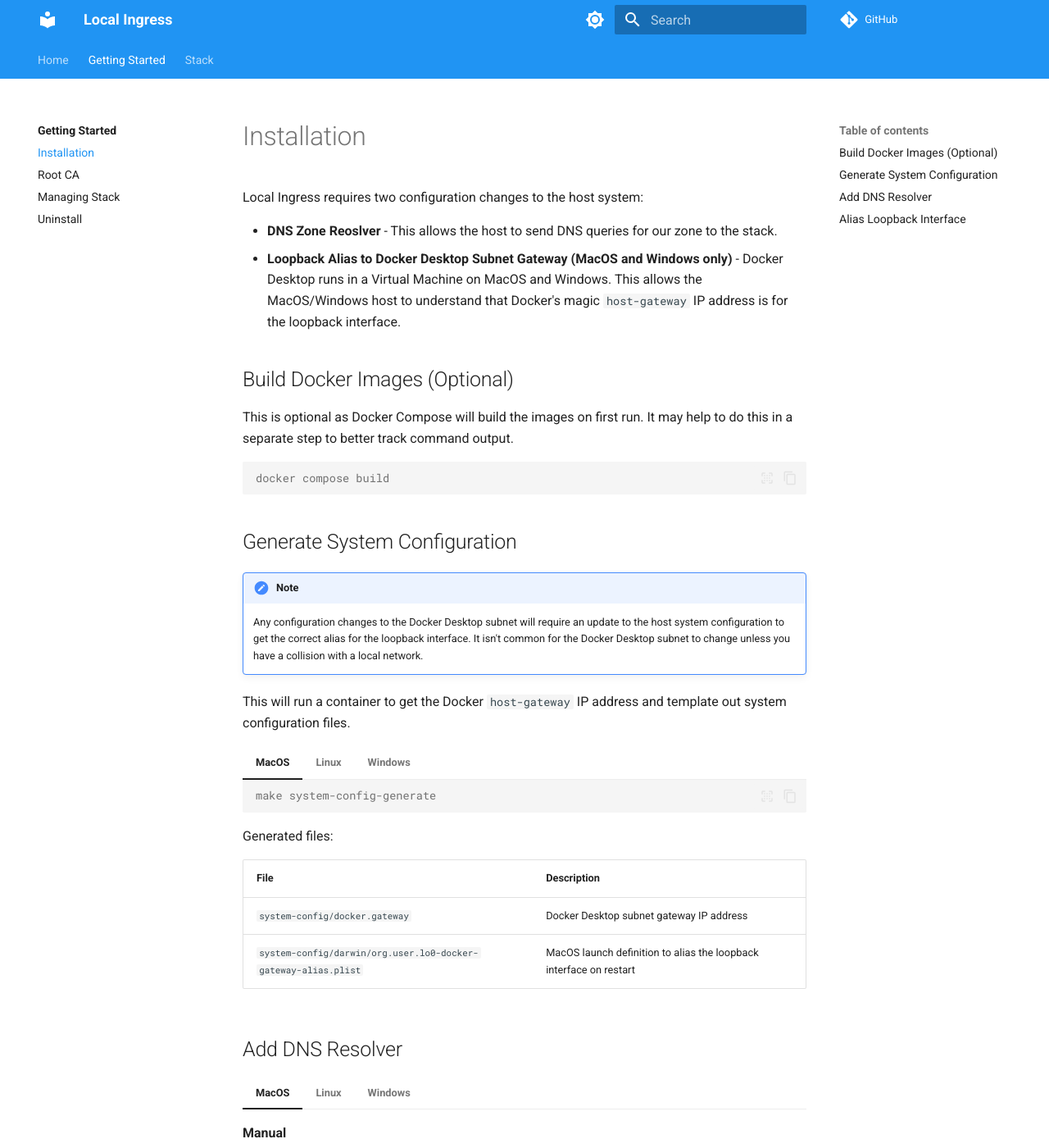
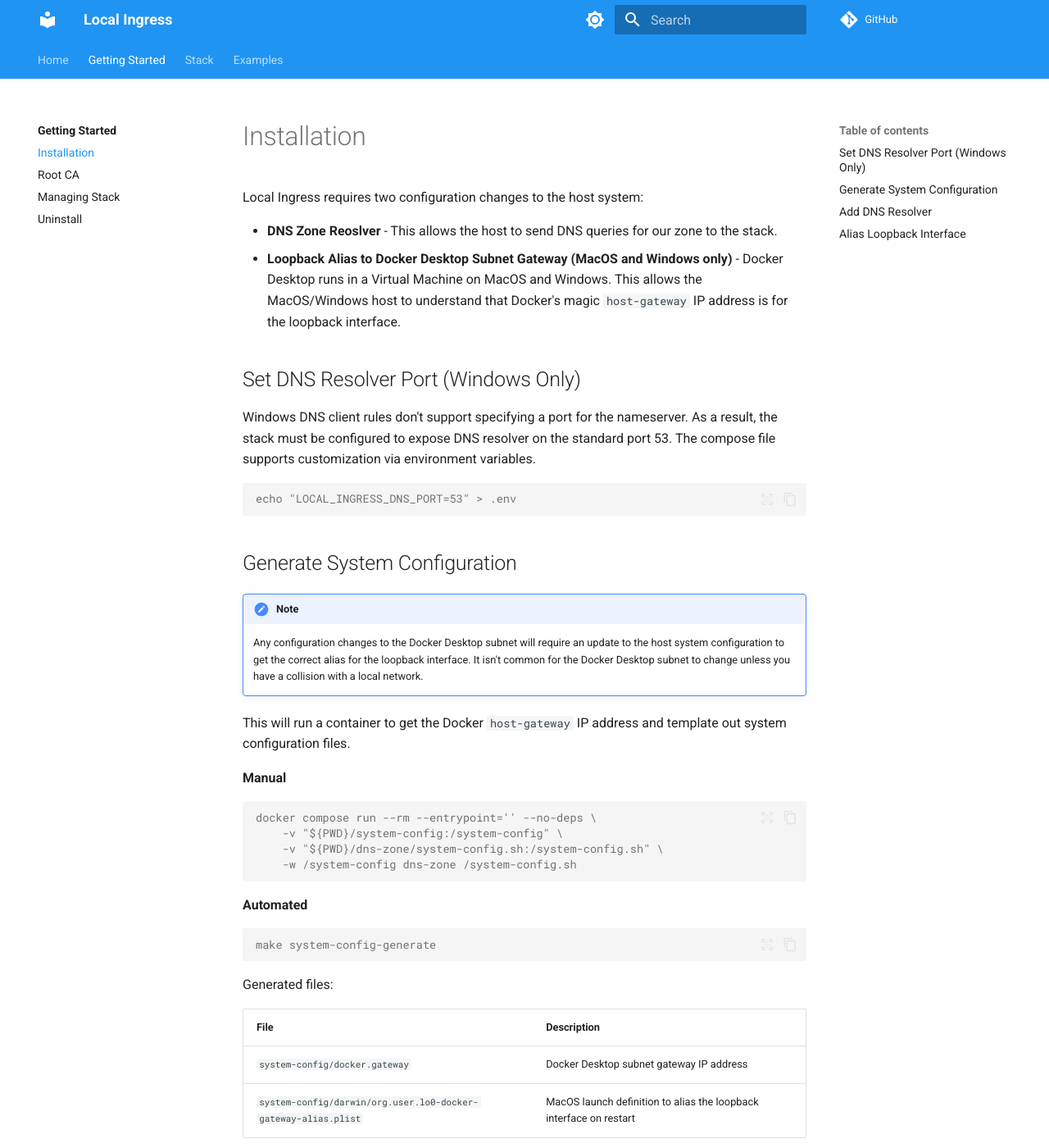
Before and after one commit to skippyware/local-ingress, an MkDocs documentation site: the page built from docs/docs/getting-started/install.md, in a window 1280 px wide and 1400 px high. Shown: the whole window at 82% size. Built offline with MkDocs 1.6.1 and Material for MkDocs 9.7.7, drawn with Linux system fonts in a browser that asks for light colours; comment, search, counter and statistics services are not loaded; some of the changed text lies outside the part shown.

Commit message:
Documentation and config updates

````diff
--- a/docs/docs/getting-started/install.md
+++ b/docs/docs/getting-started/install.md
@@ -5,12 +5,12 @@
 * **DNS Zone Reoslver** - This allows the host to send DNS queries for our zone to the stack.
 * **Loopback Alias to Docker Desktop Subnet Gateway (MacOS and Windows only)** - Docker Desktop runs in a Virtual Machine on MacOS and Windows.  This allows the MacOS/Windows host to understand that Docker's magic `host-gateway` IP address is for the loopback interface.
 
-## Build Docker Images (Optional)
+## Set DNS Resolver Port (Windows Only)
 
-This is optional as Docker Compose will build the images on first run.  It may help to do this in a separate step to better track command output.
+Windows DNS client rules don't support specifying a port for the nameserver.  As a result, the stack must be configured to expose DNS resolver on the standard port 53.  The compose file supports customization via environment variables.
 
 ```console
-docker compose build
+echo "LOCAL_INGRESS_DNS_PORT=53" > .env
 ```
 
 ## Generate System Configuration
@@ -24,23 +24,20 @@
 
 This will run a container to get the Docker `host-gateway` IP address and template out system configuration files.
 
-=== "MacOS"
+**Manual**
 
-    ```console
-    make system-config-generate
-    ```
+```console
+docker compose run --rm --entrypoint='' --no-deps \
+    -v "${PWD}/system-config:/system-config" \
+    -v "${PWD}/dns-zone/system-config.sh:/system-config.sh" \
+    -w /system-config dns-zone /system-config.sh
+```
 
-=== "Linux"
+**Automated**
 
-    ```console
-    make system-config-generate
-    ```
-
-=== "Windows"
-
-    ```console
-    make system-config-generate
-    ```
+```console
+make system-config-generate
+```
 
 Generated files:
 
@@ -53,6 +50,8 @@
 
 === "MacOS"
 
+    Add a DNS rule to use the stack resolver for all `.test` domains.
+
     **Manual**
 
     With root priviledges, open `/etc/resolver/test` and add the following:
@@ -74,6 +75,8 @@
 
 === "Linux"
 
+    Add a DNS rule to use the stack resolver for all `.test` domains.
+
     **systemd-resolved**
 
     With root priviledges, open `/etc/systemd/resolved.conf` and add the following:
@@ -86,15 +89,21 @@
 
 === "Windows"
 
+    Add a DNS rule to use the stack resolver for all `.test` domains.  This will require Administrator priviledges.
+
     ```console
-    make system-config-generate
+    Add-DnsClientNrptRule -Namespace ".test" -NameServers "127.0.0.1" -Comment "Local Ingress DNS Resolver"
     ```
 
 ## Alias Loopback Interface
 
 === "MacOS"
 
+    MacOS will clear the loopback IP alias on restart.  The following steps will add a launch daemon definition to alias the Docker Desktop gateway IP address on boot.
+
     **Manual**
+
+    Install the launch daemon definition.
 
     ```console
     sudo install -g wheel -o root -m 0644 \
@@ -102,10 +111,14 @@
         /Library/LaunchDaemons/org.user.lo0-docker-gateway-alias.plist
     ```
 
+    Load the launch daemon.
+
     ```console
     sudo launchctl load \
         /Library/LaunchDaemons/org.user.lo0-docker-gateway-alias.plist
     ```
+
+    -OR-
 
     **Automated**
 
@@ -115,14 +128,18 @@
 
 === "Linux"
 
-    _Not required!_
+    Not required!  Docker doesn't run inside a Virtual Machine on Linux.  The Docker bridge network is directly reachable.
 
 === "Windows"
+
+    Print the Docker Desktop gateway IP address.
 
     ```console
     type system-config\docker.gateway
     ```
 
+    Add an alias for the Docker Desktop gateway IP address to the Loopback interface.  This will require Administrator priviledges.
+
     ```console
-    netsh interface ip add address "Loopback" DOCKER_GW_ADDRESS 255.255.255.0
+    netsh interface ip add address "Loopback" DOCKER_GW_ADDRESS 255.255.255.255
     ```
--- a/docs/mkdocs.yml
+++ b/docs/mkdocs.yml
@@ -52,3 +52,10 @@
     - Uninstall: getting-started/uninstall.md
   - Stack:
     - stack/index.md
+    - Customize: stack/customize.md
+  - Examples:
+    - examples/index.md
+    - "Basic HTTP": examples/basic-http.md
+    - "Basic HTTPS": examples/basic-https.md
+    - "Multi Service": examples/multi-service.md
+    - "Subdomain Routing": examples/subdomain-routing.md
````
Also changed, not shown: other parts of docs/docs/getting-started/install.md (+2 -0 lines), docker-compose.yml (+15 -15 lines), docs/docs/examples/basic-http.md (added, +29 -0 lines), docs/docs/examples/basic-https.md (added, +31 -0 lines), docs/docs/examples/index.md (added, +50 -0 lines), docs/docs/examples/multi-service.md (added, +55 -0 lines), docs/docs/examples/subdomain-routing.md (added, +33 -0 lines), docs/docs/getting-started/root-ca.md (+1 -1 lines), docs/docs/index.md (+12 -3 lines), docs/docs/stack/customize.md (added, +21 -0 lines), 1 other file.
